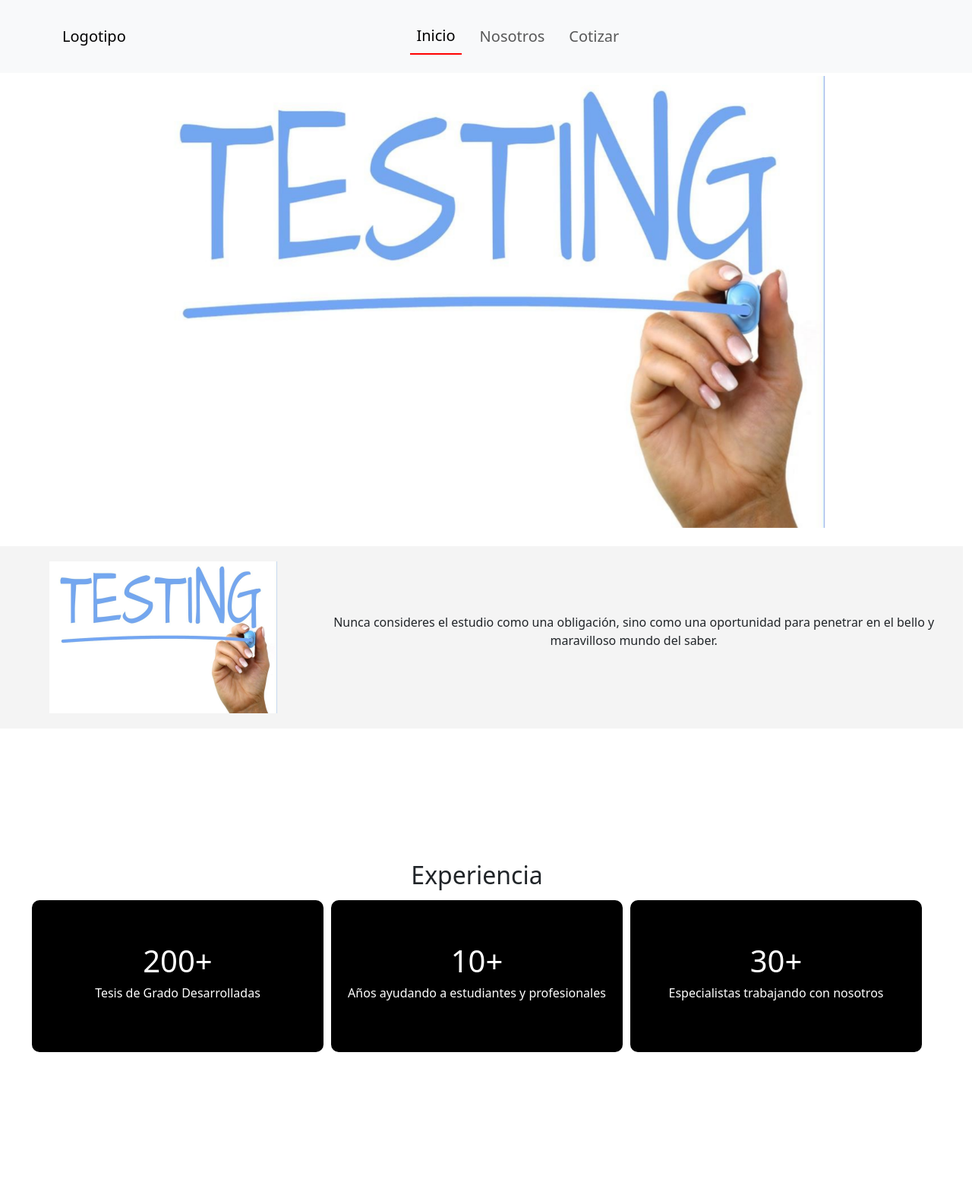
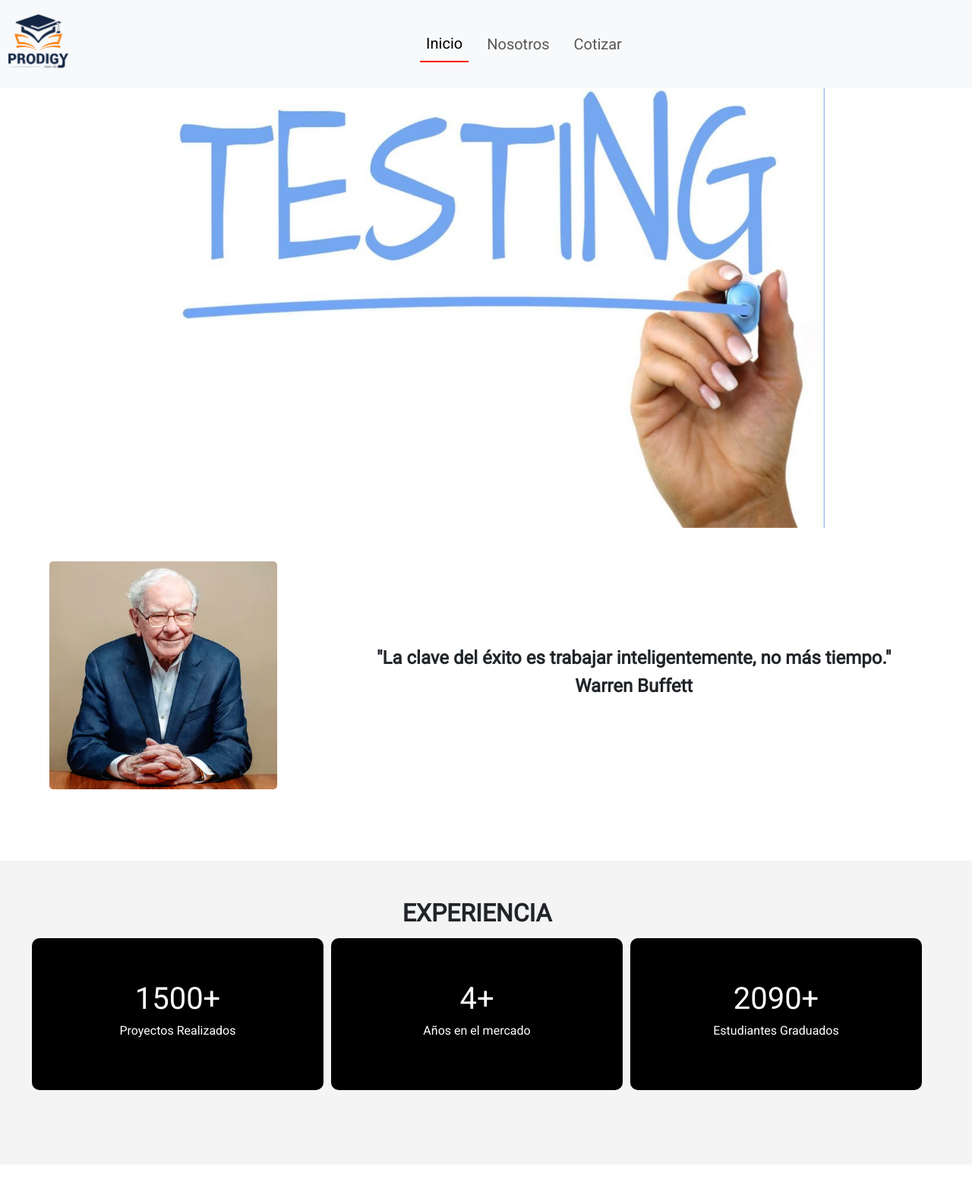
Before and after one commit to Edwin-DEV-py/prodigytesislab, a Django app: page /home/ in a window 1280 px wide. Shown: the top 1581 px of the page at 76% size. Run offline with Django 5.2, Linux system fonts and the light colour scheme; some libraries are stand-ins or nearby versions.

Commit message:
arreglos visuales

```diff
--- a/static/css/header.css
+++ b/static/css/header.css
@@ -1,7 +1,10 @@
+@import url('https://fonts.googleapis.com/css2?family=Roboto&display=swap');
+
 body{
     margin: 0;
     padding: 0;
     scrollbar-width: none;
+    font-family: 'Roboto', sans-serif;
 }
 
 #carouselExampleIndicators{
@@ -14,7 +17,6 @@
 
 .frase{
     padding: 20px;
-    background: #F4F4F4;
     max-width: 100%;
 }
 
@@ -25,3 +27,7 @@
 .num{
     font-size: 40px;
 }
+
+.logo{
+    max-width: 100px;
+}
--- a/static/css/sectionReveal.css
+++ b/static/css/sectionReveal.css
@@ -1,3 +1,10 @@
+/*Seccion de frase*/
+
+.imgWarren{
+    max-width: 300px;
+    border-radius: 5px;
+}
+
 
 /*Todo el diseno de la seccion de datos*/
 .reveal{
@@ -15,7 +22,7 @@
 }
 
 .divsInformacion{
-    padding-top: 100px;
+    padding-top: 50px;
     padding-bottom: 100px;
     max-width: 100%;
     height: 400px;
@@ -36,6 +43,7 @@
 .seccionNumeros{
     margin-top: 50px;
     margin-bottom: 50px;
+    background: #F4F4F4;
 }
 
 /*Todo el diseno dela seccion de enfoques con imagenes*/
--- a/templates/aboutWe.html
+++ b/templates/aboutWe.html
@@ -2,4 +2,7 @@
 {% load static %}
 
 {% block content %}
+    <div class="container">
+
+    </div>
 {% endblock %}
--- a/templates/components/footer.html
+++ b/templates/components/footer.html
@@ -1,15 +1,19 @@
+{% load static %}
 <footer class="footerClass">
     <div class="row align-self-center ">
         <div class="col-md-4">
-            <h4>LOGOTIPO</h4>
+            <img src="{% static 'img/Color.png' %}" alt="" class="logo">
             <p>
-                Sri Lanka's first & largest platform designed to create an online marketplace exclusively for RENT
+                "Te ayudamos en tu tesis:
+            </p>
+            <p>
+                ¡Juntos hacia el éxito académico!"
             </p>
             <span>botones</span>
         </div>
         <div class="col-md-3">
             <h6>Navigation</h6>
-            <ul class="listaNavegacion">
+            <ul class="listaNavegacion list-group list-group-flush">
                 <li>Nosotros</li>
                 <li>Blog</li>
                 <li>terminos y Condiciones</li>
@@ -18,7 +22,7 @@
         </div>
         <div class="col-md-2">
             <h6>Help</h6>
-            <ul class="listaNavegacion">
+            <ul class="listaNavegacion list-group list-group-flush">
                 <li>FAQ</li>
                 <li>Contactanos</li>
             </ul>
--- a/templates/components/header.html
+++ b/templates/components/header.html
@@ -1,8 +1,9 @@
 {% load static %}
 
 <nav class="navbar navbar-expand-sm bg-body-tertiary fixed-top">
-    <div class="container">
-        <a class="navbar-brand" href="#">Logotipo</a>
+        <a class="navbar-brand" href="/home">
+            <img src="{% static 'img/Color.png' %}" alt="" class="logo">
+        </a>
 
         <!--Boton par ael menu responsive-->
         <button class="navbar-toggler" type="button" data-bs-toggle="offcanvas" data-bs-target="#offcanvasNavbar" aria-controls="offcanvasNavbar" aria-label="Toggle navigation">
@@ -12,7 +13,7 @@
         <!--Sidebar-->
         <div class="sidebar offcanvas offcanvas-start" tabindex="-1" id="offcanvasNavbar" aria-labelledby="offcanvasNavbarLabel">
             <div class="offcanvas-header border-bottom">
-                <h5 class="offcanvas-title" id="offcanvasNavbarLabel">Logotipo</h5>
+                <img src="{% static 'img/Color.png' %}" alt="" class="logo">
                 <button type="button" class="btn-close" data-bs-dismiss="offcanvas" aria-label="Close"></button>
             </div>
 
@@ -31,5 +32,4 @@
                 </ul>
             </div>
         </div>
-    </div>
 </nav>
--- a/templates/index.html
+++ b/templates/index.html
@@ -20,14 +20,19 @@
     <section>
         <div class="row frase d-flex justify-content-center">
             <div class="col-md-4 align-self-center text-center">
-                <img src="{% static 'img/ejemplo.jpg' %}" alt="" width="300">
+                <img src="{% static 'img/warren.webp' %}" alt="" class="imgWarren">
             </div>
             <div class="col-md-8 align-self-center text-center">
-                <p>
-                    Nunca consideres el estudio como
-                        una obligación, sino como una oportunidad
-                        para penetrar en el bello y maravilloso mundo  del saber.
-                </p>
+                <h4>
+                    <b>
+                        "La clave del éxito es trabajar inteligentemente, no más tiempo."
+                    </b>
+                </h4>
+                <h4>
+                    <b>
+                        Warren Buffett
+                    </b>
+                </h4>
             </div>
         </div>
     </section>
@@ -37,21 +42,21 @@
     <section id="seccionNumeros" class="seccionNumeros reveal">
         <div class="row divsInformacion">
             <div class="col-md-12 align-self-center text-center">
-                <h2>Experiencia</h2>
+                <h2><b>EXPERIENCIA</b></h2>
             </div>
             <div class="col-md-12 align-self-center text-center">
                 <div class="row d-flex justify-content-center">
                     <div class="col-4 contenedorInformacion flex-column">
-                        <span class="num" data-val="200">000</span>
-                        <p>Tesis de Grado Desarrolladas</p>
+                        <span class="num" data-val="1500">0000</span>
+                        <p>Proyectos Realizados</p>
                     </div>
                     <div class="col-4 contenedorInformacion flex-column">
-                        <span class="num" data-val="10">0000</span>
-                        <p>Años ayudando a estudiantes y profesionales</p>
+                        <span class="num" data-val="4">0</span>
+                        <p>Años en el mercado</p>
                     </div>
                     <div class="col-4 contenedorInformacion flex-column">
-                        <span class="num" data-val="30">00</span>
-                        <p>Especialistas trabajando con nosotros</p>
+                        <span class="num" data-val="3400">0000</span>
+                        <p>Estudiantes Graduados</p>
                     </div>
                 </div>
             </div>
@@ -65,39 +70,54 @@
                 <h2 class="subTitulos">Enfoques</h2>
             </div>
             <div class="col-12 align-self-center text-center">
-                <div class="row d-flex justify-content-center">
-                    <div class="card col-md-2 contenedorImagen flex-column">
-                        <img src="{% static 'img/ejemplo.jpg' %}" alt="" class="imagenAlta card-img">
-                        <div class="card-img-overlay">
-                            <h5 class="card-title">PREGRADO</h5>
+                <div class="row d-flex justify-content-center align-items-stretch">
+                    <div class="card col-md-3 contenedorImagen flex-column">
+                        <div class="imagen-con-titulo" style="background-image: url('/static/img/pregrado.png')">
+                            <h4 class="card-title tituloImagen">PREGRADO</h4>
                         </div>
                     </div>
-                    <div class="col-4 contenedorImagen flex-column">
+                    <div class="col-md-6 contenedorImagen flex-column contenedorImagenesVarias">
                         <div class="row">
-                            <div class="col-6">
-                                <img src="{% static 'img/ejemplo.jpg' %}" alt="" class="imagenGrilla card-img">
+                            <div class="card col-md-6 contenedorImagen flex-column">
+                                <img src="{% static 'img/espe.png' %}" alt="" class="imagenes2">
+                                <div class="card-img-overlay">
+                                    <h4 class="card-title tituloImagen">ESPECIALIZACIÓN</h4>
+                                </div>
                             </div>
-                            <div class="col-6">
-                                <img src="{% static 'img/ejemplo.jpg' %}" alt="" class="imagenGrilla card-img">
+                            <div class="card col-md-6 contenedorImagen flex-column">
+                                <img src="{% static 'img/ase.png' %}" alt="" class="imagenes2">
+                                <div class="card-img-overlay">
+                                    <h4 class="card-title tituloImagen">ASESORÍAS</h4>
+                                </div>
                             </div>
                         </div>
+                        <br>
                         <div class="row">
-                            <div class="col-6">
-                                <img src="{% static 'img/ejemplo.jpg' %}" alt="" class="imagenGrilla card-img">
+                            <div class="card col-md-6 contenedorImagen flex-column">
+                                <img src="{% static 'img/maestria.png' %}" alt="" class="imagenes2">
+                                <div class="card-img-overlay">
+                                    <h4 class="card-title tituloImagen">MAESTRÍA</h4>
+                                </div>
                             </div>
-                            <div class="col-6">
-                                <img src="{% static 'img/ejemplo.jpg' %}" alt="" class="imagenGrilla card-img">
+                            <div class="card col-md-6 contenedorImagen flex-column">
+                                <img src="{% static 'img/cien.png' %}" alt="" class="imagenes2">
+                                <div class="card-img-overlay">
+                                    <p class="card-title tituloImagen">ARTÍCULOS CIENTÍFICOS
+                                    </p>
+                                </div>
                             </div>
                         </div>
                     </div>
-                    <div class="col-2 contenedorImagen flex-column">
-                        <img src="{% static 'img/ejemplo.jpg' %}" alt="" class="imagenAlta card-img">
+                    <div class="card col-md-3 contenedorImagen flex-column">
+                        <div class="imagen-con-titulo" style="background-image: url('/static/img/doctorado.png')">
+                            <h4 class="card-title tituloImagen">DOCTORADO</h4>
+                        </div>
                     </div>
                 </div>
             </div>
         </div>
     </section>
-
+    <br>
     <!--Seccion de noticias sobre nosotros-->
     <section id="seccionNoticias" class="seccionNoticias reveal3">
         <div class="row divsInformacionNoticias">
@@ -106,63 +126,60 @@
             </div>
             <div class="col-md-12 align-self-center text-center">
                 <div class="row d-flex justify-content-center">
-                    <div class="col-md-8 contenedorNoticia flex-column">
+                    <div class="col-md-8 contenedorNoticia flex-column text-left">
                         <iframe class="tamanoVideo" src="https://www.youtube.com/embed/_PJvpq8uOZM?list=RDMMLl2rA7IpeNI" title="BAD BUNNY - MONACO (Official Video) | nadie sabe lo que va a pasar mañana" frameborder="0" allow="accelerometer; autoplay; clipboard-write; encrypted-media; gyroscope; picture-in-picture; web-share" referrerpolicy="strict-origin-when-cross-origin" allowfullscreen></iframe>
+                        <div class="textoIzquierda">
+                            <span class="colorSpan">Febrero 4, 2024</span>
+                            <h5><b>Somos de las pocas empresas constituidas legalmente para prestar nuestros servicios</b></h5>
+                            <p>Si buscas una empresa legal para tus tesis de grado PRODIGY es la solución.</p>
+                        </div>
                     </div>
                     <div class="col-md-4 contenedorNoticia flex-column">
                         <div class="row">
-                            <div class="col-3">
-                                <img src="{% static 'img/ejemplo.jpg' %}" alt="" class="card-img">
-                            </div>
-                            <div class="col-9">
-                                <div class="row">May 7, 2023</div>
-                                <div class="row">
-                                    Nuestras tesis han sido reconocidas y premiadas
-                                </div>
-                                <div class="row">
-                                    Learn insider tips for getting the best deals and making the most of your rental car experience.
+                            <div class="card mb-3 tamanoCarta" >
+                                <div class="row g-0">
+                                    <div class="col-md-4">
+                                        <img src="{% static 'img/trofeo.png' %}" class="img-fluid rounded-start" alt="">
+                                    </div>
+                                    <div class="col-md-8">
+                                        <div class="card-body centrarIzquierda">
+                                            <h6 class="card-text">Mayo 7, 2024</h6>
+                                            <p class="card-title">Profesionalismo, garantías y contratos: los pilares de nuestros servicios.</p>
+                                            <p class="card-text"><small class="text-body-secondary">En PRODIGY nos caracterizamos por ofrecer ofecionalismo y garantias a todos nuestros clientes.</small></p>
+                                        </div>
+                                    </div>
                                 </div>
                             </div>
                         </div>
                         <div class="row">
-                            <div class="col-3">
-                                <img src="{% static 'img/ejemplo.jpg' %}" alt="" class="card-img">
-                            </div>
-                            <div class="col-9">
-                                <div class="row">May 7, 2023</div>
-                                <div class="row">
-                                    Nuestras tesis han sido reconocidas y premiadas
-                                </div>
-                                <div class="row">
-                                    Learn insider tips for getting the best deals and making the most of your rental car experience.
+                            <div class="card mb-3 tamanoCarta" >
+                                <div class="row g-0">
+                                    <div class="col-md-4">
+                                        <img src="{% static 'img/reloj.png' %}" class="img-fluid rounded-start" alt="">
+                                    </div>
+                                    <div class="col-md-8">
+                                        <div class="card-body centrarIzquierda">
+                                            <h6 class="card-text">Abril 25, 2024</h6>
+                                            <p class="card-title">Tesis completas en menos de 3 semanas: nuestro compromiso es ofrecerte calidad y eficiencia</p>
+                                            <p class="card-text"><small class="text-body-secondary">La mejor calidad en los menores tiempos posibles</small></p>
+                                        </div>
+                                    </div>
                                 </div>
                             </div>
                         </div>
                         <div class="row">
-                            <div class="col-3">
-                                <img src="{% static 'img/ejemplo.jpg' %}" alt="" class="card-img">
-                            </div>
-                            <div class="col-9">
-                                <div class="row">May 7, 2023</div>
-                                <div class="row">
-                                    Nuestras tesis han sido reconocidas y premiadas
-                                </div>
-                                <div class="row">
-                                    Learn insider tips for getting the best deals and making the most of your rental car experience.
-                                </div>
-                            </div>
-                        </div>
-                        <div class="row">
-                            <div class="col-3">
-                                <img src="{% static 'img/ejemplo.jpg' %}" alt="" class="card-img">
-                            </div>
-                            <div class="col-9">
-                                <div class="row">May 7, 2023</div>
-                                <div class="row">
-                                    Nuestras tesis han sido reconocidas y premiadas
-                                </div>
-                                <div class="row">
-                                    Learn insider tips for getting the best deals and making the most of your rental car experience.
+                            <div class="card mb-3 tamanoCarta" >
+                                <div class="row g-0">
+                                    <div class="col-md-4">
+                                        <img src="{% static 'img/bien.png' %}" class="img-fluid rounded-start" alt="">
+                                    </div>
+                                    <div class="col-md-8">
+                                        <div class="card-body centrarIzquierda">
+                                            <h6 class="card-text">Enero 2, 2024</h6>
+                                            <p class="card-title">En Progidy, la excelencia abarca todas las áreas del conocimiento</p>
+                                            <p class="card-text"><small class="text-body-secondary">La excelencia es una parte fundamental de nuestra empresa y no aspiramos a menos.</small></p>
+                                        </div>
+                                    </div>
                                 </div>
                             </div>
                         </div>
@@ -176,8 +193,7 @@
     <section id="seccionFormularios" class="seccionFormularios">
         <div class="row divsFormularioContacto d-flex justify-content-center">
             <div class="row divRowFormMiddle">
-                <div class="col-md-4 bg-dark">
-                    <p>hola</p>
+                <div class="col-md-4" style="background-image: url('/static/img/fondoContatco.png')">
                 </div>
                 <div class="col-md-8 divFormGroup">
                     <h4>Estas a un paso de nosotros....</h4>
```
Also changed, not shown: other parts of static/css/sectionReveal.css (+53 -11 lines), static/img/Color.png (added), static/img/ase.png (added), static/img/bien.png (added), static/img/cien.png (added), static/img/doctorado.png (added), static/img/espe.png (added), static/img/fondoContatco.png (added), static/img/maestria.png (added), static/img/reloj.png (added), static/img/trofeo.png (added), static/img/warren.webp (added), 1 other file.
